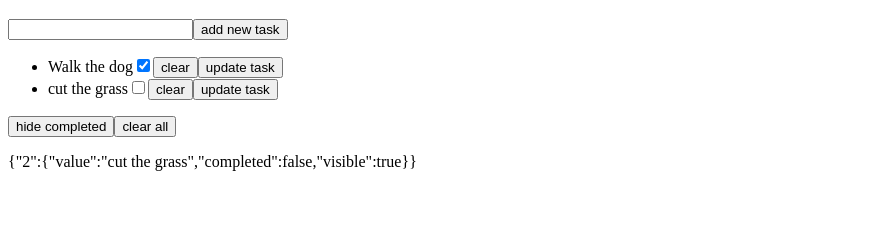
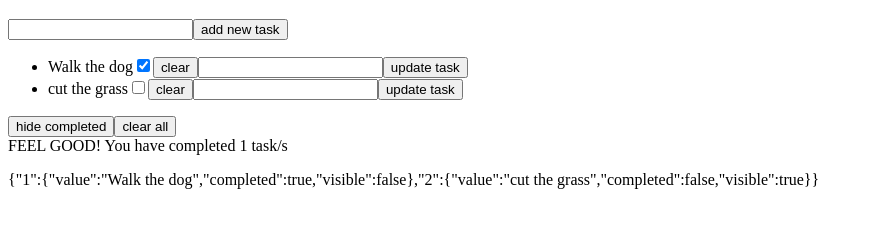
Before and after one commit to GrahamTCreighton/Todo, a plain HTML site: page index.html in a window 1280 px wide. Both pictures are taken after a click on the button "hide completed". Shown: the part 61-288 px from the top of the page, without its empty margins (0-873 px from the left). Drawn offline with Linux system fonts and the light colour scheme.

Commit message:
pending changes

```diff
--- a/api.js
+++ b/api.js
@@ -9,15 +9,18 @@ function remove(id) {
   delete toDoList[id];
 }
 function removeAll() {
-  //Doesn't seem to be setting the constant to empty in app js
-  const toDoList = {};
+  for (const prop in toDoList) {
+    delete toDoList[prop];
+  }
 }
-function create(value, completed = false) {
-  toDoList[lastId++] = { value: value, completed: completed };
+function create(value, completed = false, visible = true) {
+  toDoList[lastId++] = { value: value, completed: completed, visible: visible };
 }
 function updateValue(id, value) {
   toDoList[id].value = value;
 }
+//Currently trying to update the value in the toDoList here not the one in the state.js
+
 function toggleStatus(id) {
   toDoList[id].completed = !toDoList[id].completed;
 }
@@ -34,13 +37,15 @@ function selectAllCompleted() {
   });
   return objectFiltered;
 }
+function hide(id) {
+  toDoList[id].visible = !toDoList[id].visible;
+} //changes made and working
 function hideAllCompleted() {
-  //acting as a delete not as a hide needs fixing
-  //New visible property added for fixing this
   const selected = selectAllCompleted();
   let keys = Object.keys(selected);
-  keys.forEach((key) => remove(key));
-}
+  keys.forEach((key) => hide(key));
+} //Implemented and working
+
 function completedTasksCounter() {
   let entries = Object.entries(toDoList);
   return entries.reduce((acc, entry) => {
@@ -50,7 +55,7 @@ function completedTasksCounter() {
       return acc;
     }
   }, 0);
-}
+} // Implemented need's approval
 
 export default {
   retrieve,
--- a/app.js
+++ b/app.js
@@ -2,15 +2,15 @@ import api from "./api.js";
 
 class App {
   constructor() {
-    /*Trial for creating the input*/
-    let newtask = document.createElement("input");
-    document.body.appendChild(newtask);
+    let inputField = document.createElement("input");
+    document.body.appendChild(inputField);
     let createButton = document.createElement("button");
     createButton.innerHTML = "add new task";
     createButton.onclick = () => {
-      this.execute(api.create);
-    }; // ---> Here I want to activate the create function, use the text of the input field line 4 as the first parameter of the create function
-    //insert create function here
+      this.execute(() => {
+        api.create(inputField.value);
+      });
+    };
     document.body.appendChild(createButton);
 
     let list = document.createElement("ul");
@@ -39,12 +39,16 @@ class App {
       };
       task.appendChild(clearTask);
 
+      let updateField = document.createElement("input");
+      task.appendChild(updateField);
       let updateValue = document.createElement("button");
       updateValue.innerHTML = "update task";
       updateValue.onclick = () => {
-        this.execute(api.updateValue, value);
+        this.execute(() => {
+          api.updateValue(updateField.value);
+        });
       };
-      task.appendChild(updateValue);
+      task.appendChild(updateValue); //update field is written correctly but not changing value of id.
     });
 
     let hideAllCompleted = document.createElement("button");
@@ -60,6 +64,14 @@ class App {
       this.execute(api.removeAll);
     };
     document.body.appendChild(clearAll);
+
+    //Counter implemented needs Amanda´s Approval
+    let counter = document.createElement("div");
+    counter.innerHTML =
+      "FEEL GOOD! You have completed " +
+      JSON.stringify(api.completedTasksCounter()) +
+      " task/s";
+    document.body.appendChild(counter);
 
     this.currentstate = document.createElement("p");
     this.currentstate.innerHTML = JSON.stringify(api.retrieve());
```
Also changed, not shown: index.html (+1 -1 lines).
